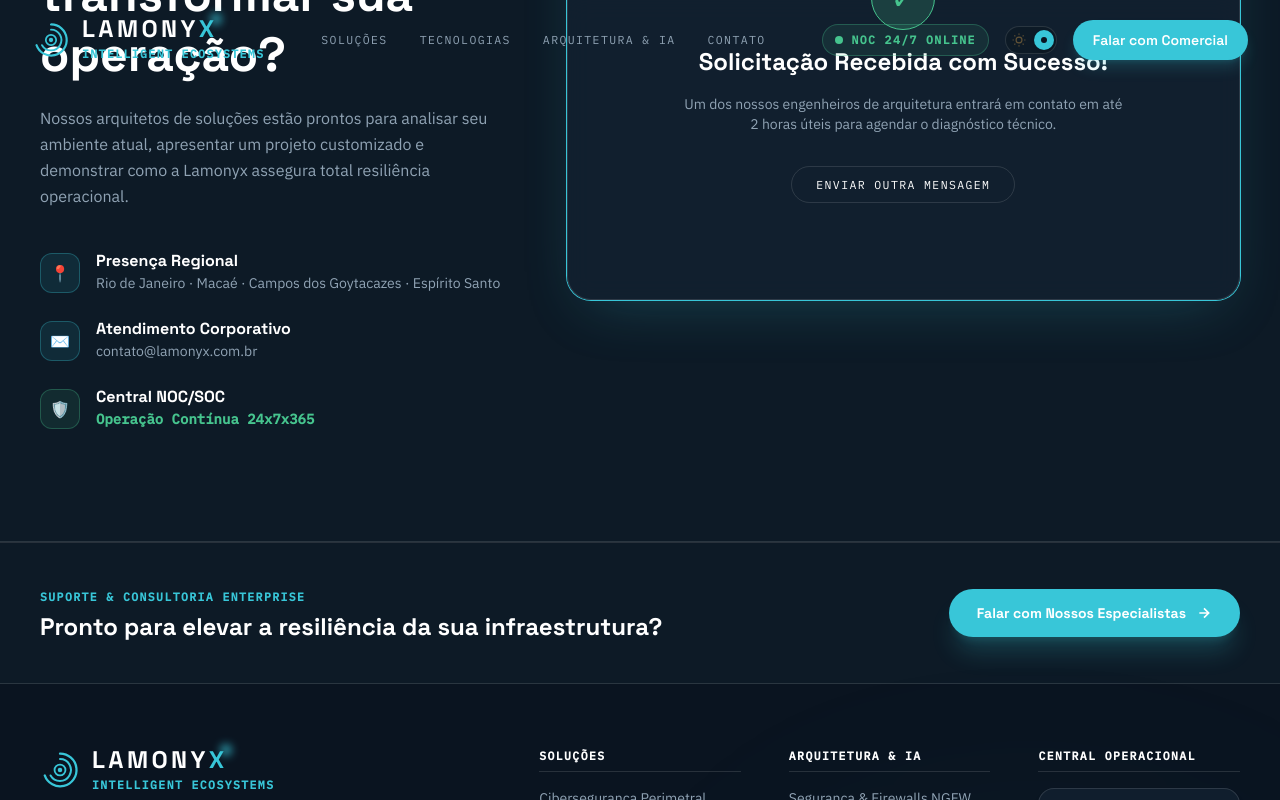
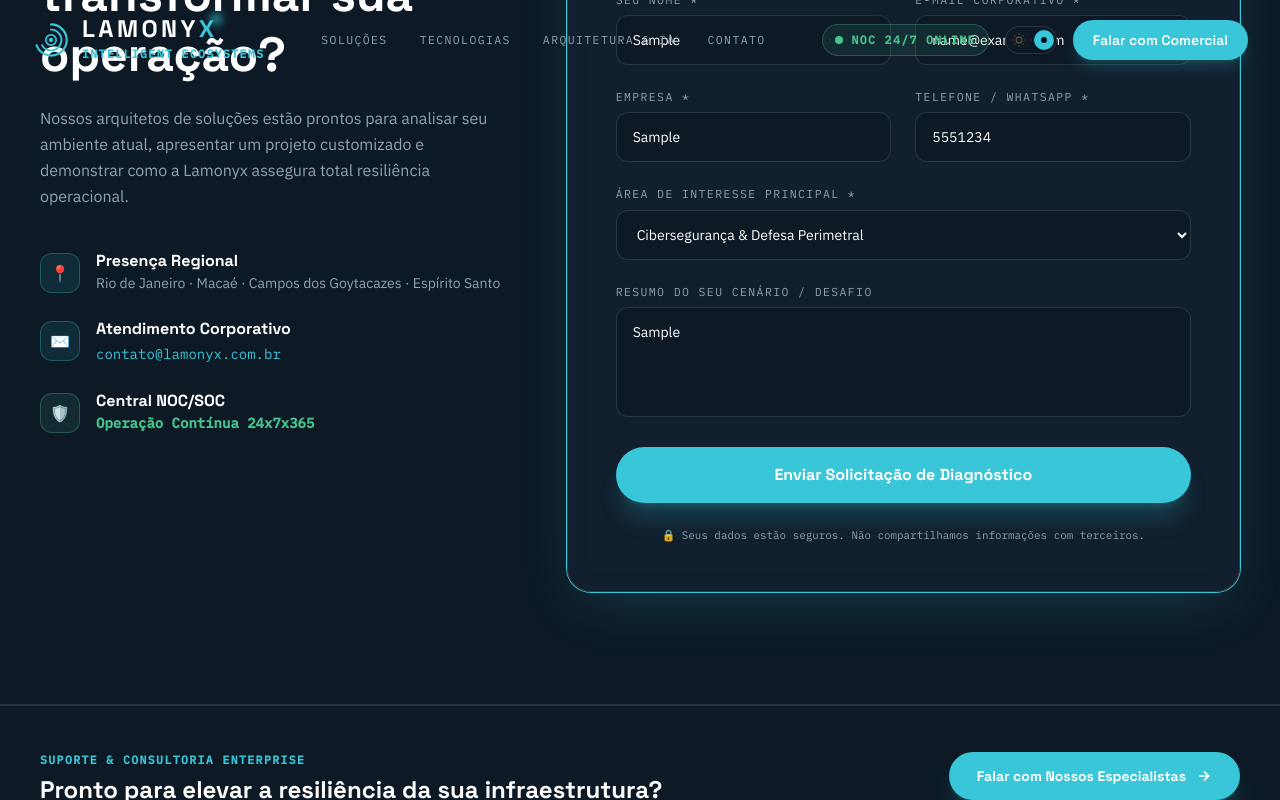
Before and after one commit to amandio-vaz/lamonyx-offshore, a Next.js app: page / in a window 1280 px wide. Both pictures are taken after typing "Sample", "name@example.com", "Sample", "5551234", "Sample" into the empty fields and a click on the button "Enviar Solicitação de Diagnóstico". Shown: the part 6400-7200 px from the top of the page. Built offline with nearby package versions, Linux system fonts and the light colour scheme; no server answers.

Commit message:
feat: implementar rota API serverless de contato (/api/contato) e integração do formulário com envio via Resend/Webhook

```diff
--- /dev/null
+++ b/src/app/api/contato/route.ts
@@ -0,0 +1,132 @@
+import { NextResponse } from "next/server";
+
+export async function POST(request: Request) {
+  try {
+    const body = await request.json();
+    const { nome, email, empresa, telefone, area, mensagem } = body;
+
+    // Basic Validation
+    if (!nome || !email || !empresa || !telefone) {
+      return NextResponse.json(
+        { error: "Por favor, preencha todos os campos obrigatórios." },
+        { status: 400 }
+      );
+    }
+
+    const emailTo = process.env.CONTACT_EMAIL_TO || "contato@lamonyx.com.br";
+    const resendApiKey = process.env.RESEND_API_KEY;
+
+    // Render HTML template for lead email
+    const emailSubject = `🚨 Novo Lead Comercial - ${nome} (${empresa})`;
+    const emailHtml = `
+      <div style="font-family: Arial, sans-serif; max-width: 600px; margin: 0 auto; background: #0a1420; color: #e8eef4; padding: 24px; border-radius: 16px; border: 1px solid #1a2a3a;">
+        <div style="border-b: 1px solid #38C6D8; padding-bottom: 16px; margin-bottom: 20px;">
+          <h2 style="color: #38C6D8; margin: 0;">Lamonyx Technologies — Solicitação de Contato</h2>
+          <p style="color: #90a3b4; font-size: 14px; margin: 4px 0 0 0;">Recebido via formulário de contato do site</p>
+        </div>
+
+        <table style="width: 100%; border-collapse: collapse; margin-bottom: 20px;">
+          <tr>
+            <td style="padding: 8px 0; color: #90a3b4; font-size: 13px; width: 140px;">Nome:</td>
+            <td style="padding: 8px 0; color: #ffffff; font-weight: bold;">${nome}</td>
+          </tr>
+          <tr>
+            <td style="padding: 8px 0; color: #90a3b4; font-size: 13px;">E-mail:</td>
+            <td style="padding: 8px 0; color: #38C6D8; font-weight: bold;"><a href="mailto:${email}" style="color: #38C6D8; text-decoration: none;">${email}</a></td>
+          </tr>
+          <tr>
+            <td style="padding: 8px 0; color: #90a3b4; font-size: 13px;">Empresa:</td>
+            <td style="padding: 8px 0; color: #ffffff; font-weight: bold;">${empresa}</td>
+          </tr>
+          <tr>
+            <td style="padding: 8px 0; color: #90a3b4; font-size: 13px;">Telefone / WhatsApp:</td>
+            <td style="padding: 8px 0; color: #46C48E; font-weight: bold;">${telefone}</td>
+          </tr>
+          <tr>
+            <td style="padding: 8px 0; color: #90a3b4; font-size: 13px;">Área de Interesse:</td>
+            <td style="padding: 8px 0; color: #ffffff;">${area || "Não informada"}</td>
+          </tr>
+        </table>
+
+        <div style="background: #12202f; padding: 16px; border-radius: 12px; margin-bottom: 20px; border-left: 4px solid #38C6D8;">
+          <p style="color: #90a3b4; font-size: 12px; margin: 0 0 8px 0; text-transform: uppercase; letter-spacing: 1px;">Mensagem / Resumo do Cenário:</p>
+          <p style="color: #ffffff; font-size: 14px; margin: 0; line-height: 1.5;">${mensagem ? mensagem.replace(/\n/g, "<br/>") : "Nenhum detalhe adicional informado."}</p>
+        </div>
+
+        <div style="font-size: 11px; color: #5a6b7b; text-align: center; border-t: 1px solid #1a2a3a; padding-top: 16px;">
+          Enviado em ${new Date().toLocaleString("pt-BR", { timeZone: "America/Sao_Paulo" })} · Lamonyx System
+        </div>
+      </div>
+    `;
+
+    // 1. If RESEND_API_KEY is defined, send via Resend API
+    if (resendApiKey) {
+      const resendRes = await fetch("https://api.resend.com/emails", {
+        method: "POST",
+        headers: {
+          Authorization: `Bearer ${resendApiKey}`,
+          "Content-Type": "application/json",
+        },
+        body: JSON.stringify({
+          from: "Lamonyx Contato <onboarding@resend.dev>",
+          to: [emailTo],
+          subject: emailSubject,
+          html: emailHtml,
+          reply_to: email,
+        }),
+      });
+
+      if (!resendRes.ok) {
+        const errorData = await resendRes.json();
+        console.error("Erro ao enviar e-mail via Resend:", errorData);
+        return NextResponse.json(
+          { error: "Falha no envio de e-mail via provedor. Tente novamente." },
+          { status: 500 }
+        );
+      }
+
+      return NextResponse.json({ success: true, provider: "resend" });
+    }
+
+    // 2. Fallback Webhook support (e.g. Discord, Slack, Zapier, Web3Forms if configured)
+    const webhookUrl = process.env.CONTACT_WEBHOOK_URL;
+    if (webhookUrl) {
+      await fetch(webhookUrl, {
+        method: "POST",
+        headers: { "Content-Type": "application/json" },
+        body: JSON.stringify({
+          content: emailSubject,
+          embeds: [
+            {
+              title: `Novo Lead: ${nome}`,
+              description: mensagem || "Sem detalhes",
+              fields: [
+                { name: "Empresa", value: empresa, inline: true },
+                { name: "Email", value: email, inline: true },
+                { name: "Telefone", value: telefone, inline: true },
+                { name: "Área", value: area || "Geral", inline: true },
+              ],
+              color: 0x38c6d8,
+            },
+          ],
+        }),
+      });
+
+      return NextResponse.json({ success: true, provider: "webhook" });
+    }
+
+    // 3. If no key configured in environment yet, return success and log for admin setup
+    console.log("📥 [LEAD RECEBIDO NO SITE]:", { nome, email, empresa, telefone, area, mensagem });
+    return NextResponse.json({
+      success: true,
+      notice: "Solicitação recebida com sucesso. Para entrega direta via e-mail corporativo, configure RESEND_API_KEY no painel da Vercel.",
+    });
+
+  } catch (error) {
+    console.error("Erro na API de contato:", error);
+    return NextResponse.json(
+      { error: "Ocorreu um erro interno ao processar a solicitação." },
+      { status: 500 }
+    );
+  }
+}
--- a/src/components/ContactForm.tsx
+++ b/src/components/ContactForm.tsx
@@ -5,14 +5,45 @@ import { useState, FormEvent } from "react";
 export default function ContactForm() {
   const [submitted, setSubmitted] = useState(false);
   const [loading, setLoading] = useState(false);
+  const [errorMessage, setErrorMessage] = useState<string | null>(null);
 
-  const handleSubmit = (e: FormEvent) => {
+  const [formData, setFormData] = useState({
+    nome: "",
+    email: "",
+    empresa: "",
+    telefone: "",
+    area: "Cibersegurança & Defesa Perimetral",
+    mensagem: "",
+  });
+
+  const handleSubmit = async (e: FormEvent) => {
     e.preventDefault();
     setLoading(true);
-    setTimeout(() => {
+    setErrorMessage(null);
+
+    try {
+      const response = await fetch("/api/contato", {
+        method: "POST",
+        headers: { "Content-Type": "application/json" },
+        body: JSON.stringify(formData),
+      });
+
+      const data = await response.json();
+
+      if (!response.ok) {
+        throw new Error(data.error || "Falha ao enviar mensagem. Tente novamente.");
+      }
+
+      setSubmitted(true);
+    } catch (err: unknown) {
+      if (err instanceof Error) {
+        setErrorMessage(err.message);
+      } else {
+        setErrorMessage("Ocorreu um erro inesperado ao enviar. Tente novamente.");
+      }
+    } finally {
       setLoading(false);
-      setSubmitted(true);
-    }, 1000);
+    }
   };
 
   return (
@@ -46,7 +77,9 @@ export default function ContactForm() {
               </div>
               <div>
                 <h4 className="font-display font-bold text-theme-heading text-base">Atendimento Corporativo</h4>
-                <p className="text-sm text-theme-body">contato@lamonyx.com.br</p>
+                <a href="mailto:contato@lamonyx.com.br" className="text-sm text-[#38C6D8] hover:underline font-mono">
+                  contato@lamonyx.com.br
+                </a>
               </div>
             </div>
 
@@ -75,7 +108,17 @@ export default function ContactForm() {
                   Um dos nossos engenheiros de arquitetura entrará em contato em até 2 horas úteis para agendar o diagnóstico técnico.
                 </p>
                 <button
-                  onClick={() => setSubmitted(false)}
+                  onClick={() => {
+                    setSubmitted(false);
+                    setFormData({
+                      nome: "",
+                      email: "",
+                      empresa: "",
+                      telefone: "",
+                      area: "Cibersegurança & Defesa Perimetral",
+                      mensagem: "",
+                    });
+                  }}
                   className="mt-4 px-6 py-2.5 rounded-full border border-theme text-xs font-mono-tag text-theme-heading hover:border-[#38C6D8]"
                 >
                   Enviar Outra Mensagem
@@ -83,12 +126,20 @@ export default function ContactForm() {
               </div>
             ) : (
               <form onSubmit={handleSubmit} className="space-y-6">
+                {errorMessage && (
+                  <div className="p-4 rounded-xl bg-red-500/10 border border-red-500/30 text-red-400 text-xs font-mono">
+                    ⚠️ {errorMessage}
+                  </div>
+                )}
+
                 <div className="grid sm:grid-cols-2 gap-6">
                   <div>
                     <label className="font-mono-tag text-xs text-theme-body block mb-2">SEU NOME *</label>
                     <input
                       type="text"
                       required
+                      value={formData.nome}
+                      onChange={(e) => setFormData({ ...formData, nome: e.target.value })}
                       placeholder="Ex: Carlos Silva"
                       className="w-full bg-theme-alt border border-theme rounded-xl px-4 py-3.5 text-theme-heading placeholder-theme-body/50 focus:border-[#38C6D8] outline-none text-sm transition-colors"
                     />
@@ -98,6 +149,8 @@ export default function ContactForm() {
                     <input
                       type="email"
                       required
+                      value={formData.email}
+                      onChange={(e) => setFormData({ ...formData, email: e.target.value })}
                       placeholder="carlos@empresa.com.br"
                       className="w-full bg-theme-alt border border-theme rounded-xl px-4 py-3.5 text-theme-heading placeholder-theme-body/50 focus:border-[#38C6D8] outline-none text-sm transition-colors"
                     />
@@ -110,6 +163,8 @@ export default function ContactForm() {
                     <input
                       type="text"
                       required
+                      value={formData.empresa}
+                      onChange={(e) => setFormData({ ...formData, empresa: e.target.value })}
                       placeholder="Nome da sua organização"
                       className="w-full bg-theme-alt border border-theme rounded-xl px-4 py-3.5 text-theme-heading placeholder-theme-body/50 focus:border-[#38C6D8] outline-none text-sm transition-colors"
                     />
@@ -119,6 +174,8 @@ export default function ContactForm() {
                     <input
                       type="tel"
                       required
+                      value={formData.telefone}
+                      onChange={(e) => setFormData({ ...formData, telefone: e.target.value })}
                       placeholder="(21) 99999-9999"
                       className="w-full bg-theme-alt border border-theme rounded-xl px-4 py-3.5 text-theme-heading placeholder-theme-body/50 focus:border-[#38C6D8] outline-none text-sm transition-colors"
                     />
@@ -127,7 +184,11 @@ export default function ContactForm() {
 
                 <div>
                   <label className="font-mono-tag text-xs text-theme-body block mb-2">ÁREA DE INTERESSE PRINCIPAL *</label>
-                  <select className="w-full bg-theme-alt border border-theme rounded-xl px-4 py-3.5 text-theme-heading focus:border-[#38C6D8] outline-none text-sm transition-colors">
+                  <select
+                    value={formData.area}
+                    onChange={(e) => setFormData({ ...formData, area: e.target.value })}
+                    className="w-full bg-theme-alt border border-theme rounded-xl px-4 py-3.5 text-theme-heading focus:border-[#38C6D8] outline-none text-sm transition-colors"
+                  >
                     <option>Cibersegurança & Defesa Perimetral</option>
                     <option>Observabilidade & IA Preditiva</option>
                     <option>Backup Imutável & Disaster Recovery</option>
@@ -141,6 +202,8 @@ export default function ContactForm() {
                   <label className="font-mono-tag text-xs text-theme-body block mb-2">RESUMO DO SEU CENÁRIO / DESAFIO</label>
                   <textarea
                     rows={4}
+                    value={formData.mensagem}
+                    onChange={(e) => setFormData({ ...formData, mensagem: e.target.value })}
                     placeholder="Conte-nos brevemente sobre o tamanho do ambiente, desafios atuais de segurança ou indisponibilidade..."
                     className="w-full bg-theme-alt border border-theme rounded-xl px-4 py-3.5 text-theme-heading placeholder-theme-body/50 focus:border-[#38C6D8] outline-none text-sm transition-colors resize-none"
                   />
@@ -151,7 +214,7 @@ export default function ContactForm() {
                   disabled={loading}
                   className="w-full inline-flex items-center justify-center gap-2 py-4 rounded-full bg-[#38C6D8] text-[#0a1420] font-display font-bold hover:bg-theme-heading hover:text-theme-page transition-all shadow-xl shadow-[#38C6D8]/20 disabled:opacity-50"
                 >
-                  {loading ? "Processando envio..." : "Enviar Solicitação de Diagnóstico"}
+                  {loading ? "Enviando solicitação..." : "Enviar Solicitação de Diagnóstico"}
                 </button>
 
                 <p className="text-[0.68rem] text-center text-theme-body font-mono">
```
